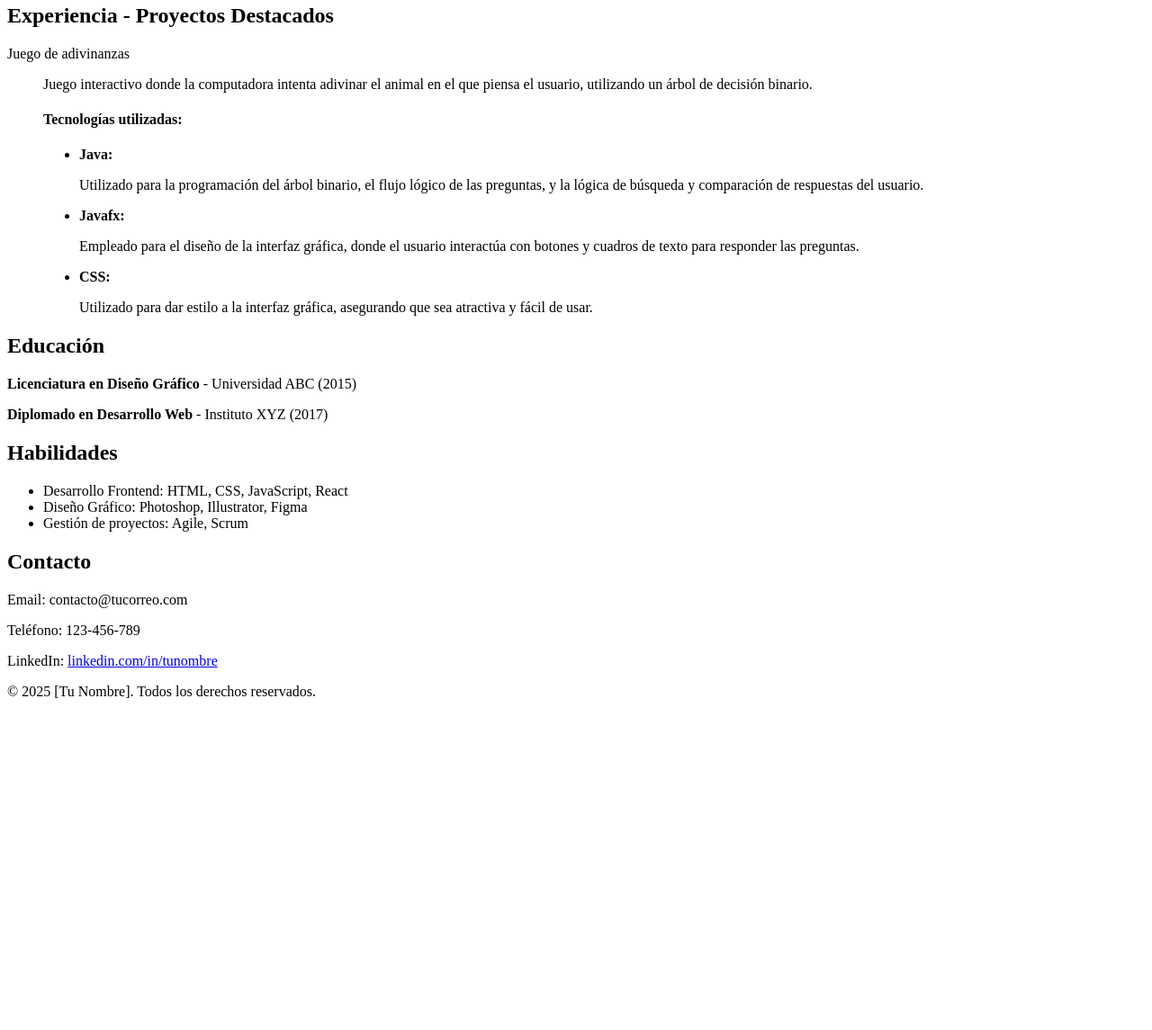
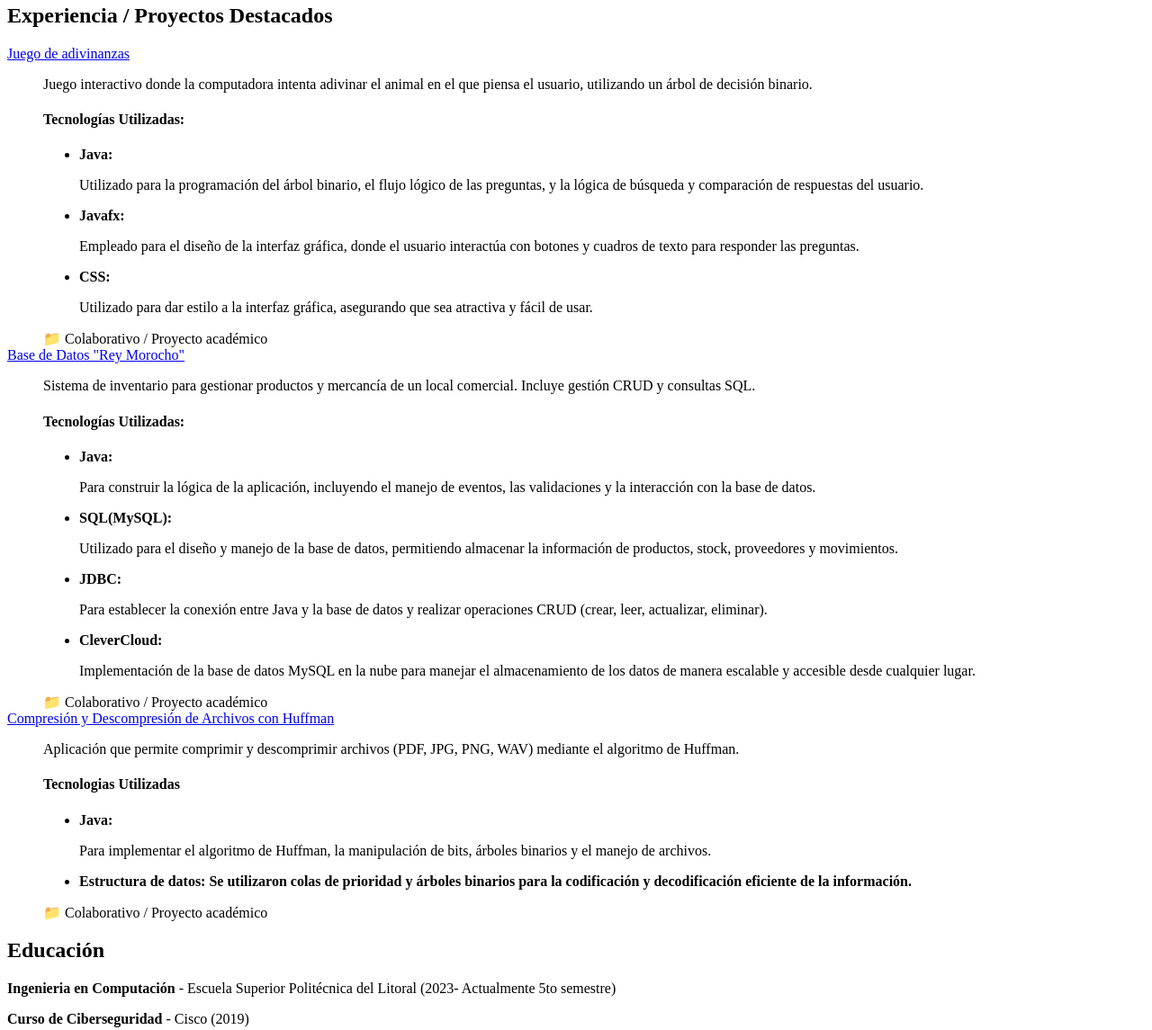
Before and after one commit to DhamarPatino/curriculum, a plain HTML site: page index.html in a window 1280 px wide. Shown: the part 399-1544 px from the top of the page at 90% size. Before the commit the page ends 1193 px from the top, so only its background shows below. Drawn offline with Linux system fonts and the light colour scheme.

Commit message:
Update index

```diff
--- a/index.html
+++ b/index.html
@@ -14,11 +14,11 @@
         <header>
             <h1>Curriculum Vitae</h1>
             <h1>Dhamar Patiño</h1>
-            <p>Ingenieria en Computación | dhamar_pc@hotmail.com | 0962055752</p>
+            <p>Ingenieria en Computación | dhamar_pc@hotmail.com | 0962955752</p>
+        </header>
 
-        </section>
-        </header>
-        <section class="nav">
+        <section class="banner">
+
             <nav>
                 <ul>
                     <li><a href="#perfil-profesional">Perfil Profesioanl</a></li>
@@ -26,14 +26,13 @@
                     <li><a href="#educacion">Educación</a></li>
                     <li><a href="#habilidades">Habilidades</a></li>
                     <li><a href="#proyectos">Proyectos</a></li>
-                    </ul>
+                </ul>
             </nav>
 
         </section>
 
 
         <main>
-        <!-- Nav -->
 
         <!-- Sección Sobre mí -->
         <section id="Perfil-profesional">
@@ -43,20 +42,45 @@
 
         <!-- Sección Experiencia -->
         <section id="experiencia-proyedestados">
-            <h2>Experiencia - Proyectos Destacados</h2>
+            <h2>Experiencia / Proyectos Destacados</h2>
             <dl>
-                <dt>Juego de adivinanzas</dt>
+
+                <dt><a href="https://github.com/DhamarPatino/ED_P2_GRUPO03" target="_blank">Juego de adivinanzas</a></dt>
                 <dd>
-                    <p>Juego interactivo donde la computadora intenta adivinar el animal en el que piensa el usuario, utilizando un árbol de decisión binario.</p>
-                    <h4>Tecnologías utilizadas:</h4>
+                    <p class="descrip">Juego interactivo donde la computadora intenta adivinar el animal en el que piensa el usuario, utilizando un árbol de decisión binario.</p>
+                    <h4>Tecnologías Utilizadas:</h4>
                     <ul>
                         <li><strong>Java: </strong><p>Utilizado para la programación del árbol binario, el flujo lógico de las preguntas, y la lógica de búsqueda y comparación de respuestas del usuario.</p></li>
                         <li><strong>Javafx: </strong><p>Empleado para el diseño de la interfaz gráfica, donde el usuario interactúa con botones y cuadros de texto para responder las preguntas.</p></li>
                         <li><strong>CSS: </strong><p>Utilizado para dar estilo a la interfaz gráfica, asegurando que sea atractiva y fácil de usar.</p></li>
                     </ul>
+                    <span>📁 Colaborativo / Proyecto académico</span>
                 </dd>
 
+                <dt><a href="https://github.com/raydan90s/PROYECTOBASEDEDATOS.git" target="_blank">Base de Datos "Rey Morocho"</a></dt>
+                <dd>
+                    <p class="descrip">Sistema de inventario para gestionar productos y mercancía de un local comercial. Incluye gestión CRUD y consultas SQL.</p>
+                    <h4>Tecnologías Utilizadas:</h4>
+                    <ul>
+                        <li><strong>Java:</strong><p>Para construir la lógica de la aplicación, incluyendo el manejo de eventos, las validaciones y la interacción con la base de datos.</p></li>
+                        <li><strong>SQL(MySQL):</strong><p> Utilizado para el diseño y manejo de la base de datos, permitiendo almacenar la información de productos, stock, proveedores y movimientos.</p></li>
+                        <li><strong>JDBC:</strong><p>Para establecer la conexión entre Java y la base de datos y realizar operaciones CRUD (crear, leer, actualizar, eliminar).</p></li>
+                        <li><strong>CleverCloud: </strong><p>Implementación de la base de datos MySQL en la nube para manejar el almacenamiento de los datos de manera escalable y accesible desde cualquier lugar.
+                            </p></li>
+                    </ul>
+                    <span>📁 Colaborativo / Proyecto académico</span>
+                </dd>
 
+                <dt><a href="https://github.com/Josemiu/DiscretasProyecto.git" target="_blank">Compresión y Descompresión de Archivos con Huffman</a></dt>
+                <dd>
+                    <p class="descrip">Aplicación que permite comprimir y descomprimir archivos (PDF, JPG, PNG, WAV) mediante el algoritmo de Huffman.</p>
+                    <h4>Tecnologias Utilizadas</h4>
+                    <ul>
+                        <li><strong>Java: </strong><p>Para implementar el algoritmo de Huffman, la manipulación de bits, árboles binarios y el manejo de archivos.</p></li>
+                        <li><strong>Estructura de datos: Se utilizaron colas de prioridad y árboles binarios para la codificación y decodificación eficiente de la información.</strong></li>
+                    </ul>
+                    <span>📁 Colaborativo / Proyecto académico</span>
+                </dd>
 
             </dl>
         </section>
@@ -64,17 +88,17 @@
         <!-- Sección Educación -->
         <section id="educacion">
             <h2>Educación</h2>
-            <p><strong>Licenciatura en Diseño Gráfico</strong> - Universidad ABC (2015)</p>
-            <p><strong>Diplomado en Desarrollo Web</strong> - Instituto XYZ (2017)</p>
+            <p><strong>Ingenieria en Computación</strong> - Escuela Superior Politécnica del Litoral (2023- Actualmente 5to semestre)</p>
+            <p><strong>Curso de Ciberseguridad</strong> - Cisco (2019)</p>
         </section>
 
         <!-- Sección Habilidades -->
         <section id="habilidades">
             <h2>Habilidades</h2>
             <ul>
-                <li>Desarrollo Frontend: HTML, CSS, JavaScript, React</li>
-                <li>Diseño Gráfico: Photoshop, Illustrator, Figma</li>
-                <li>Gestión de proyectos: Agile, Scrum</li>
+        <li><strong>Desarrollo Frontend:</strong> HTML, CSS, JavaScript</li>
+        <li><strong>Desarrollo Backend:</strong> Java, Python, SQL</li>
+        <li><strong>Diseño Gráfico:</strong> Adobe Photoshop</li>
             </ul>
         </section>
 
@@ -86,8 +110,9 @@
             <p>LinkedIn: <a href="https://www.linkedin.com/in/tunombre" target="_blank">linkedin.com/in/tunombre</a></p>
         </section>
     </main>
+    <hr>
     <footer>
-        <p>© 2025 [Tu Nombre]. Todos los derechos reservados.</p>
+        <p>© 2025 Dhamar Patiño. Todos los derechos reservados.</p>
     </footer>
     </body>
 </html>
```
